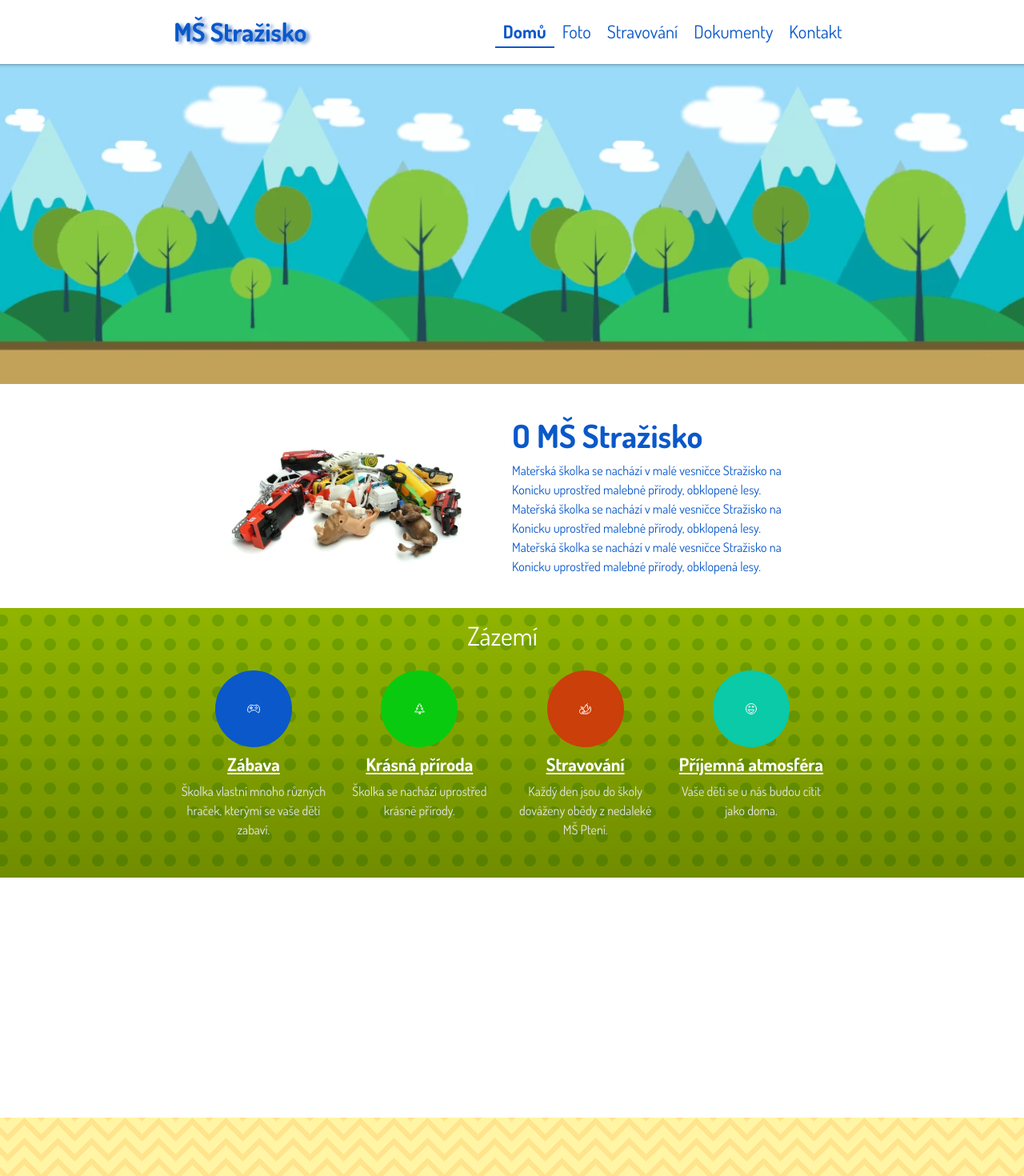
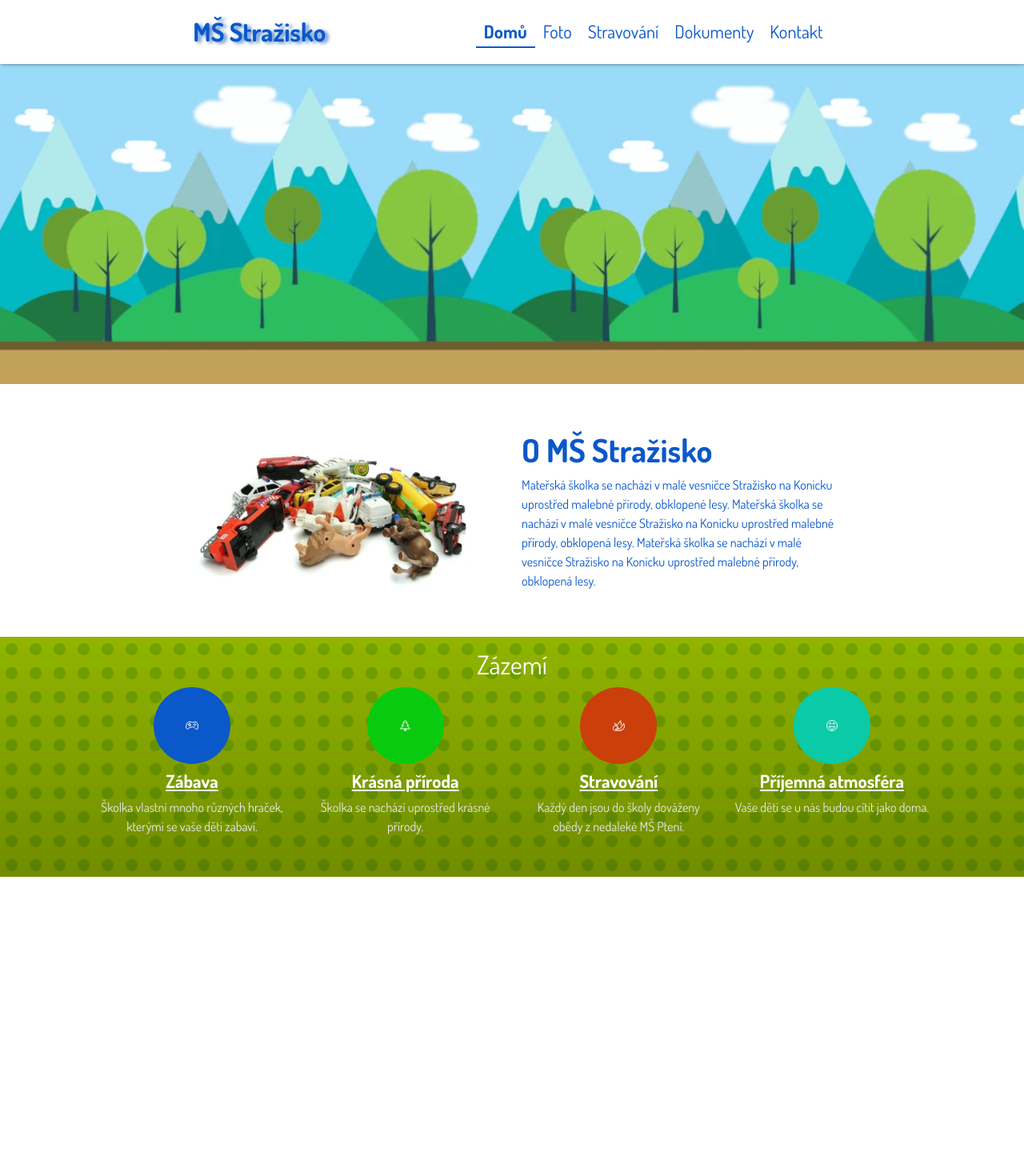
Before and after one commit to dinoq/MS-Strazisko, a Next.js app: page / in a window 1280 px wide. Shown: the top 1470 px of the page at 80% size. After the commit the page ends 1096 px from the top, so only its background shows below. Built offline with nearby package versions, Linux system fonts and the light colour scheme.

Commit message:
Working on responsivity

```diff
--- a/components/header/Header.js
+++ b/components/header/Header.js
@@ -31,9 +31,9 @@ const Header = (props) => {
     const handleNavigation = useCallback(
         e => {
             const window = e.currentTarget;
-            if (scrollY > window.scrollY && window.scrollY < 50 && !headerExpanded.length) { // scrolling up
+            if (scrollY > window.scrollY && window.scrollY < 50 && !headerExpanded) { // scrolling up
                 setHeaderExpanded(true);
-            } else if (scrollY < window.scrollY && window.scrollY > 50 && headerExpanded.length) { // scrolling down
+            } else if (scrollY < window.scrollY && window.scrollY > 80 && headerExpanded) { // scrolling down
                 setHeaderExpanded(false);
 
             }
@@ -52,17 +52,15 @@ const Header = (props) => {
 
 
     useEffect(() => {
-        // Accessing scss variable "--background-color"
-        // and "--text-color" using plain JavaScript
-        // and changing the same according to the state of "darkTheme"
         const root = document.documentElement;
         root?.style.setProperty(
             "--navbar-items-count", links.length
         );
     }, []);
+
     return (
         <>
-            <div className={classes.header + " " + (headerExpanded ? classes["header-expanded"] : "") + " row justify-content-center"}>
+            <div className={classes.header + " " + (headerExpanded ? classes["header-expanded"] : "") + " container-fluid row justify-content-center"}>
                 <div className={"col-8 d-flex justify-content-between align-items-center flex-wrap"}>
                     <div className={classes["logo-container"] + " d-flex align-items-center"}>
                         {/* <Image src="/img/logo.png"
--- a/pages/index.tsx
+++ b/pages/index.tsx
@@ -12,7 +12,7 @@ import smileIcon from "../public/img/smile-icon-optimal.svg"
 
 export default function Home() {
   return (
-    <div className={classes.container}>
+    <>
       <Head>
         <title>MŠ stražisko</title>
         <meta name="description" content="Stránky Mateřské školky Stražisko" />
@@ -20,60 +20,52 @@ export default function Home() {
       </Head>
 
       <main>
+        <div className="container-fluid">
 
           <div className="row pb-3">
             <div className={classes.hero + " col-12"}>
 
             </div>
           </div>
-        <div className="container">
-        <div className={"row py-3 " + classes.about}>
-            <div className="row d-flex justify-content-center align-items-center">
+          <div className={"row my-3 justify-content-center align-items-center " + classes.about}>
             <div className="d-none d-lg-block col-lg-4 position-relative">
               <Image src={toys} layout="responsive" sizes="33vw" alt="Hračky" placeholder="blur" id={classes["toys-img"]} />
             </div>
-              <div className="col col-lg-4">
+            <div className="col-10 col-lg-4">
               <h1 className="fw-bold">O MŠ Stražisko</h1>
               <p>
                 Mateřská školka se nachází v malé vesničce Stražisko na Konicku uprostřed malebné přírody, obklopené lesy. Mateřská školka se nachází v malé vesničce Stražisko na Konicku uprostřed malebné přírody, obklopená lesy. Mateřská školka se nachází v malé vesničce Stražisko na Konicku uprostřed malebné přírody, obklopená lesy.
               </p>
             </div>
           </div>
-        </div>
-        </div>
-        <div className={classes["school-features"] + " row py-3 text-white text-center"}>
-          <div className={"row justify-content-center"}>
-            <div className="col-8 row">
-              <div className="col">
-                <h2>Zázemí</h2>
-              </div>
-
-            </div>
-            <div className="col-8 row py-3">
+          <div className={classes["school-features"] + " row py-3 text-white text-center justify-content-center"}>
+            <div className="col-10">
+              <div className="row"><h2>Zázemí</h2></div>
+              <div className="row">
                 <SchoolFeature icon={playIcon} bgColor="#0a58ca" alt="Ikona herní konzole" title="Zábava" description="Školka vlastní mnoho různých hraček, kterými se vaše děti zabaví." />
                 <SchoolFeature icon={treeIcon} bgColor="#0aca10" alt="Ikona přírody" title="Krásná příroda" description="Školka se nachází uprostřed krásné přírody." />
                 <SchoolFeature icon={foodIcon} bgColor="#ca3f0a" alt="Ikona jídla (ovoce)" title="Stravování" description="Každý den jsou do školy dováženy obědy z nedaleké MŠ Ptení." />
-              <SchoolFeature icon={smileIcon} bgColor="#0acaa7" alt="Ikona úsměvu" title="Příjemná atmosféra" description="Vaše děti se u nás budou cítit jako doma." />
-
+                <SchoolFeature icon={smileIcon} bgColor="#0acaa7" alt="Ikona úsměvu" title="Příjemná atmosféra" description="Vaše děti se u nás budou cítit jako doma." /></div>
 
 
             </div>
 
           </div>
-        </div>
 
-        <div className={classes["teachers"] + " row py-4"}>
+
+          {/* <div className={classes["teachers"] + " row py-4"}>
 
           </div>
           <div className={classes["events"] + " row py-4"}>
 
-        </div>
+          </div> */}
 
 
 
 
 
+        </div>
       </main>
-    </div>
+    </>
   )
 }
--- a/styles/Header.module.scss
+++ b/styles/Header.module.scss
@@ -56,14 +56,14 @@ $font-size: 1.2rem;
         flex-direction: column;
         background: white;
         position: fixed;
-        top: 50px;
+        top: $header-shrinked-height;
         left: 0;
+        transition: max-height 0.5s, font-size $header-expanding-transition-delay, top $header-expanding-transition-delay;
 
         ul {
             flex-direction: column;
         }
 
-        transition: font-size $header-expanding-transition-delay;
         @include media-breakpoint-up(lg) {
             display: flex;
             position: static;
@@ -74,7 +74,6 @@ $font-size: 1.2rem;
             }
         }
 
-        transition: max-height 0.5s;
 
         &.menu-expanded {
             //overflow-y: scroll;
@@ -137,6 +136,7 @@ $font-size: 1.2rem;
 
         .nav {
             font-size: 1.4rem;
+            top: $header-expanded-height;
         }
     }
 }
```
Lines whose indentation alone changed are shown as unchanged.
